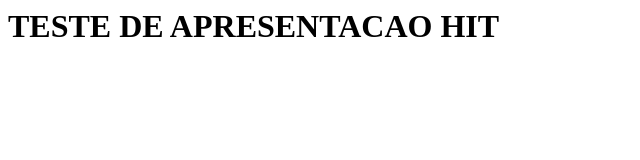
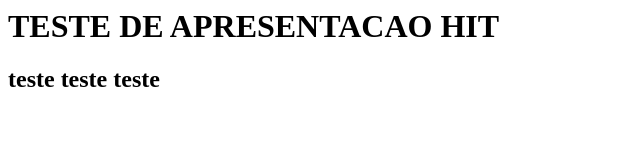
Before and after one commit to jorgeancelmo/cursogitporto3, a plain HTML site: page index.html in a window 1280 px wide. Shown: the whole page, without its empty margins (0-640 px from the left). Drawn offline with Linux system fonts and the light colour scheme.

Commit message:
correcao da entrada no index.html

```diff
--- a/index.html
+++ b/index.html
@@ -1 +1,2 @@
 <h1>TESTE DE APRESENTACAO HIT</h1>
+<h2> teste teste teste </h2
```
